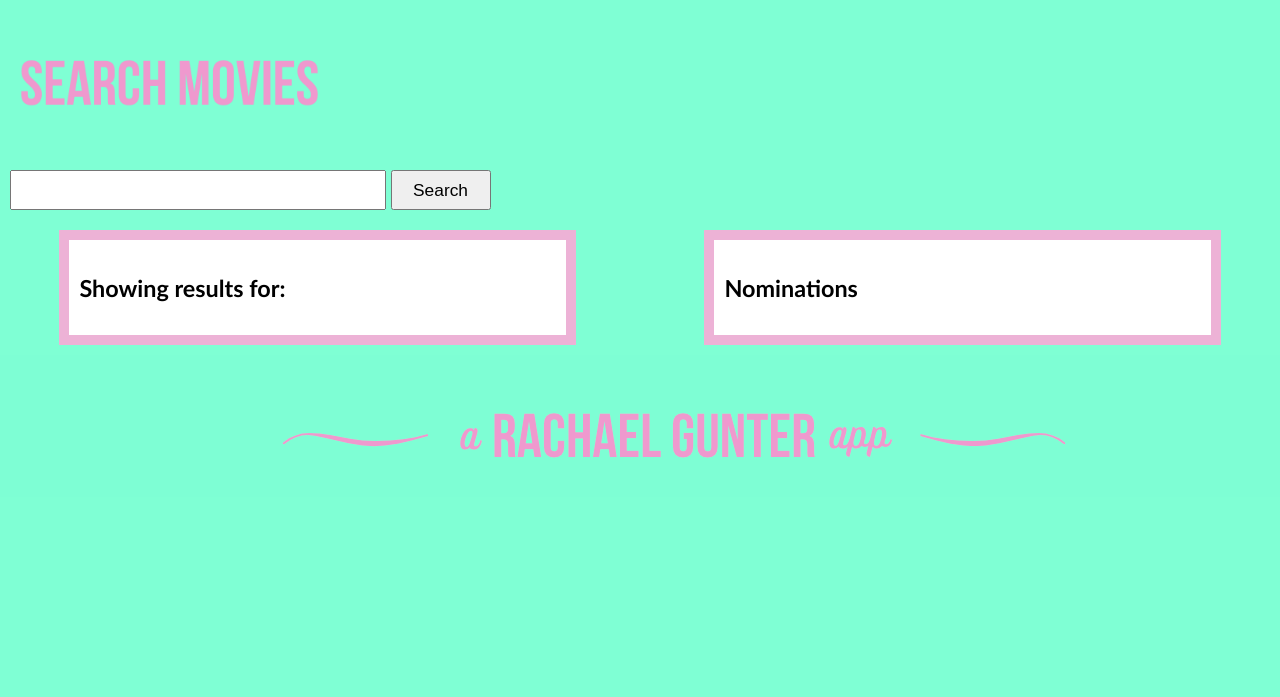
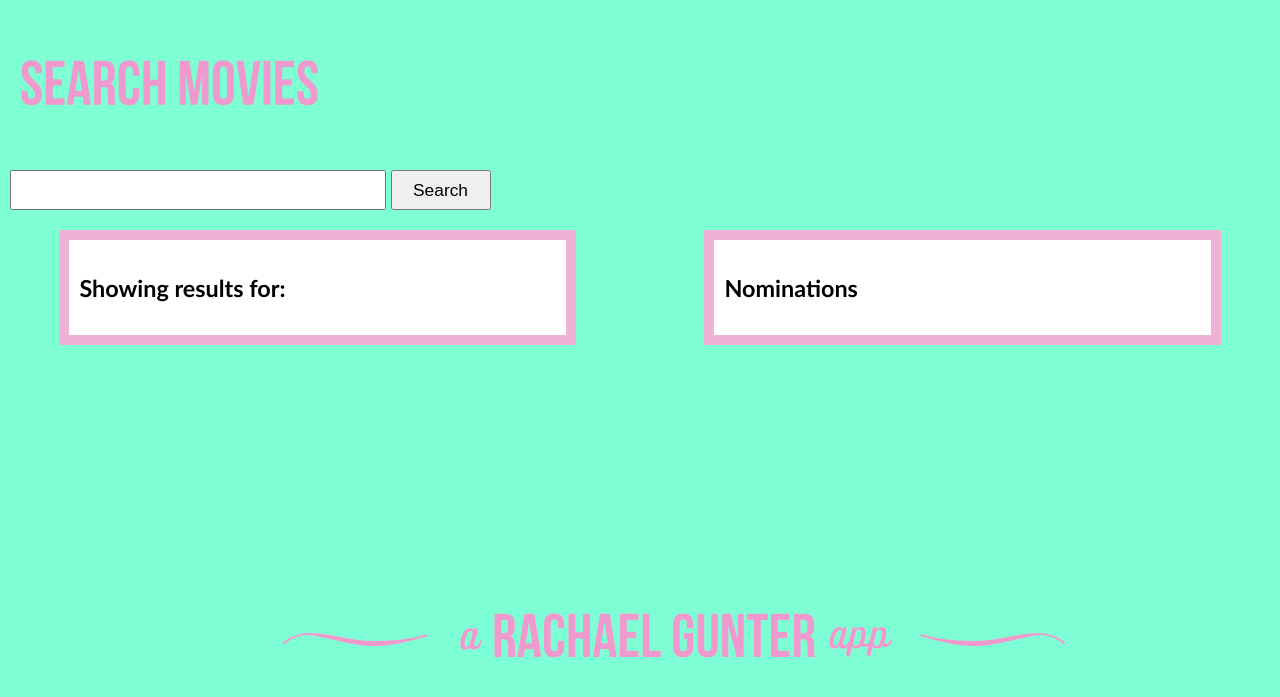
Before and after one commit to rachaelgunter/Shopify-shoppies, a React (Create React App) app: page / in a window 1280 px wide. Shown: the part 765-1462 px from the top of the page. Before the commit the page ends 1362 px from the top, so only its background shows below. Built offline with nearby package versions, Linux system fonts and the light colour scheme.

Commit message:
footer fixed

```diff
--- a/src/index.css
+++ b/src/index.css
@@ -78,7 +78,8 @@ body {
 }
 
 .footer-pic {
-
+  margin-top: 200px;
+  margin-bottom: 0px;
 }
 
 .search-pic {
```
